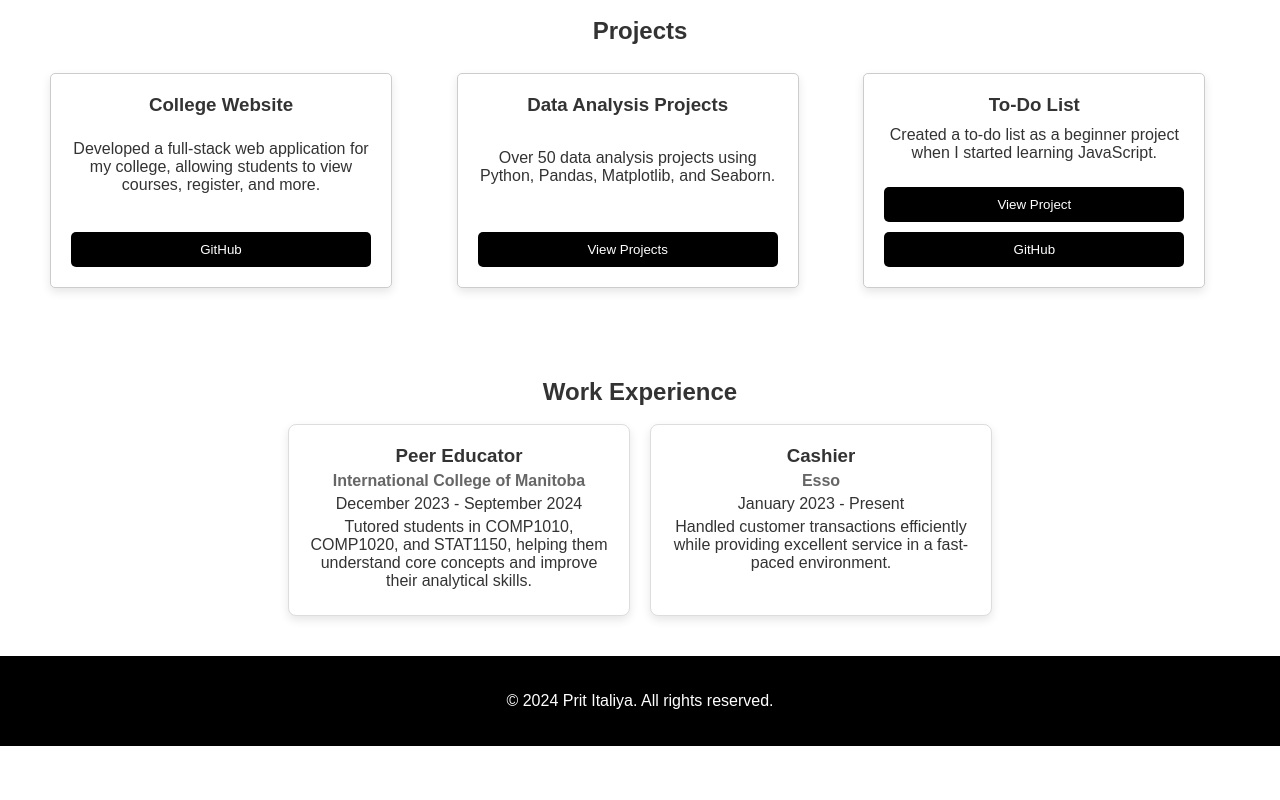
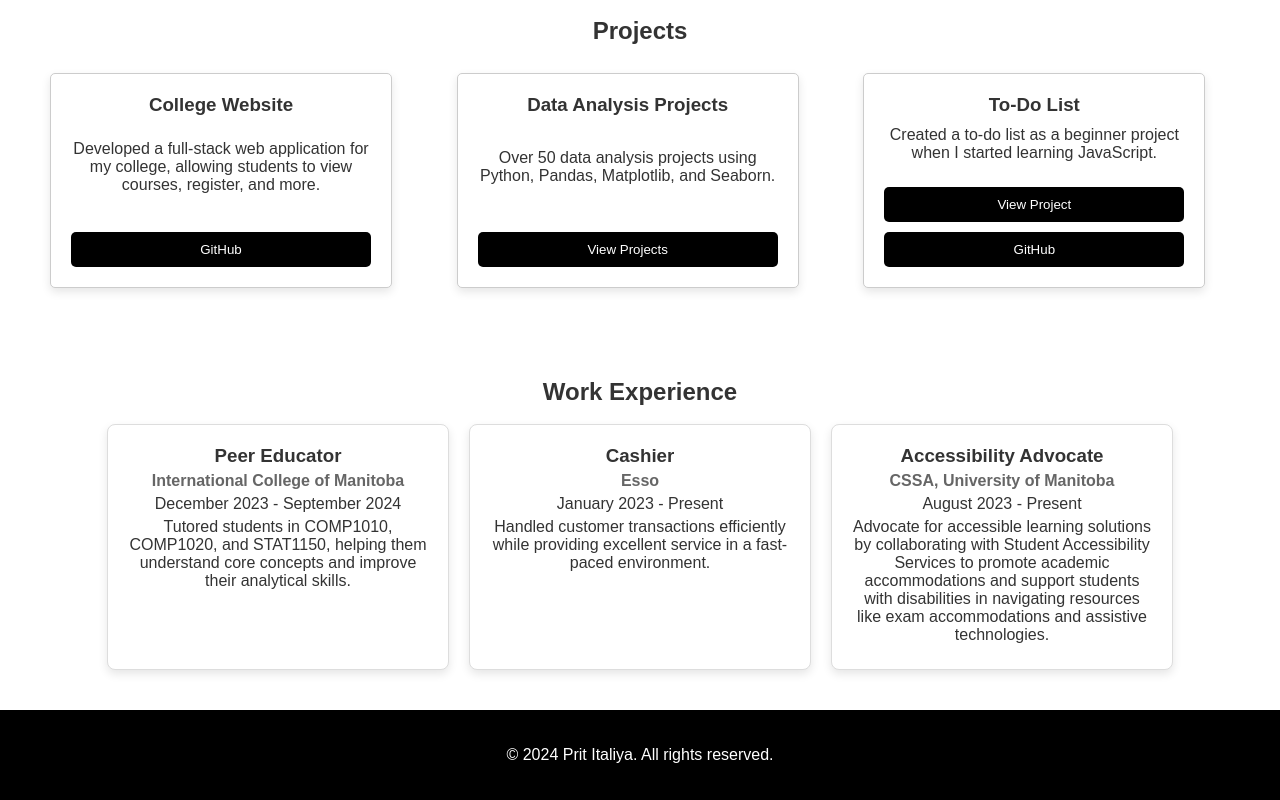
Before and after one commit to prititaliya/portfolio, a plain HTML site: page index.html in a window 1280 px wide. Shown: the part 2061-2861 px from the top of the page. Before the commit the page ends 2807 px from the top, so only its background shows below. Drawn offline with Linux system fonts and the light colour scheme.

Commit message:
Update index.html

```diff
--- a/index.html
+++ b/index.html
@@ -191,6 +191,12 @@
                 <p>January 2023 - Present</p>
                 <p>Handled customer transactions efficiently while providing excellent service in a fast-paced environment.</p>
             </div>
+              <div class="experience-card">
+                <h3>Accessibility Advocate</h3>
+                <h4>CSSA, University of Manitoba</h4>
+                <p>August 2023 - Present</p>
+                <p>Advocate for accessible learning solutions by collaborating with Student Accessibility Services to promote academic accommodations and support students with disabilities in navigating resources like exam accommodations and assistive technologies.</p>
+            </div>
             <!-- Add other experiences here -->
         </div>
     </section>
```
